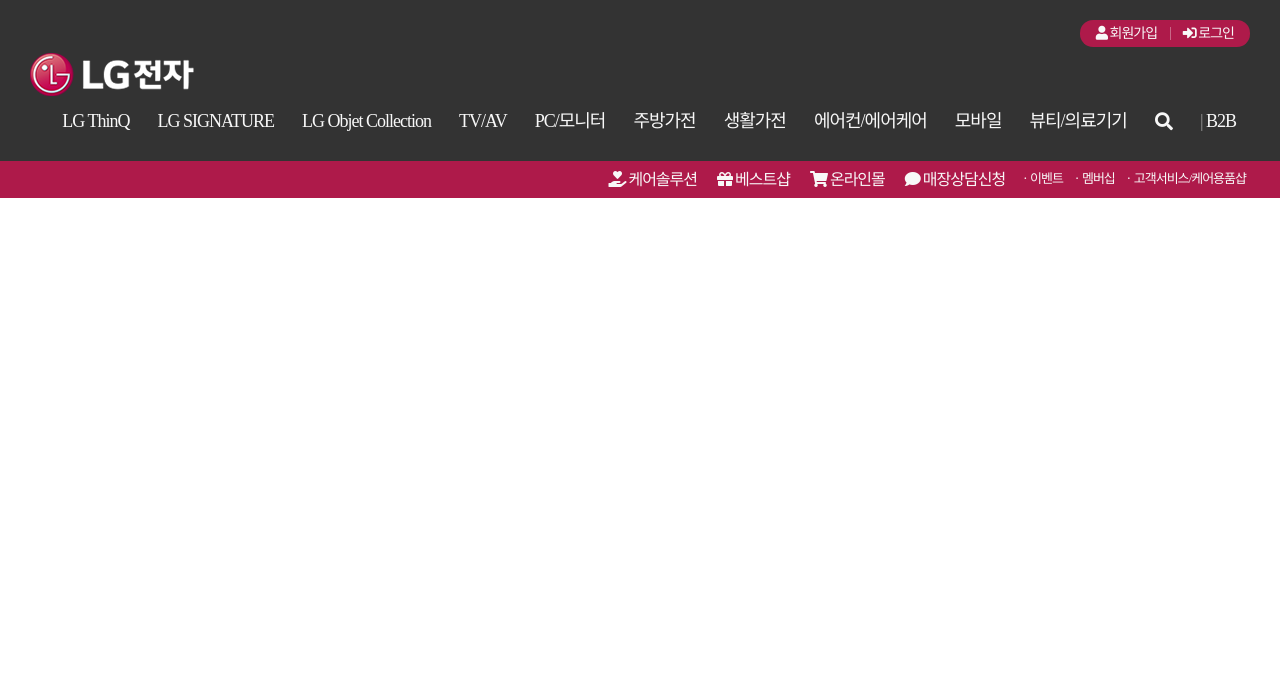
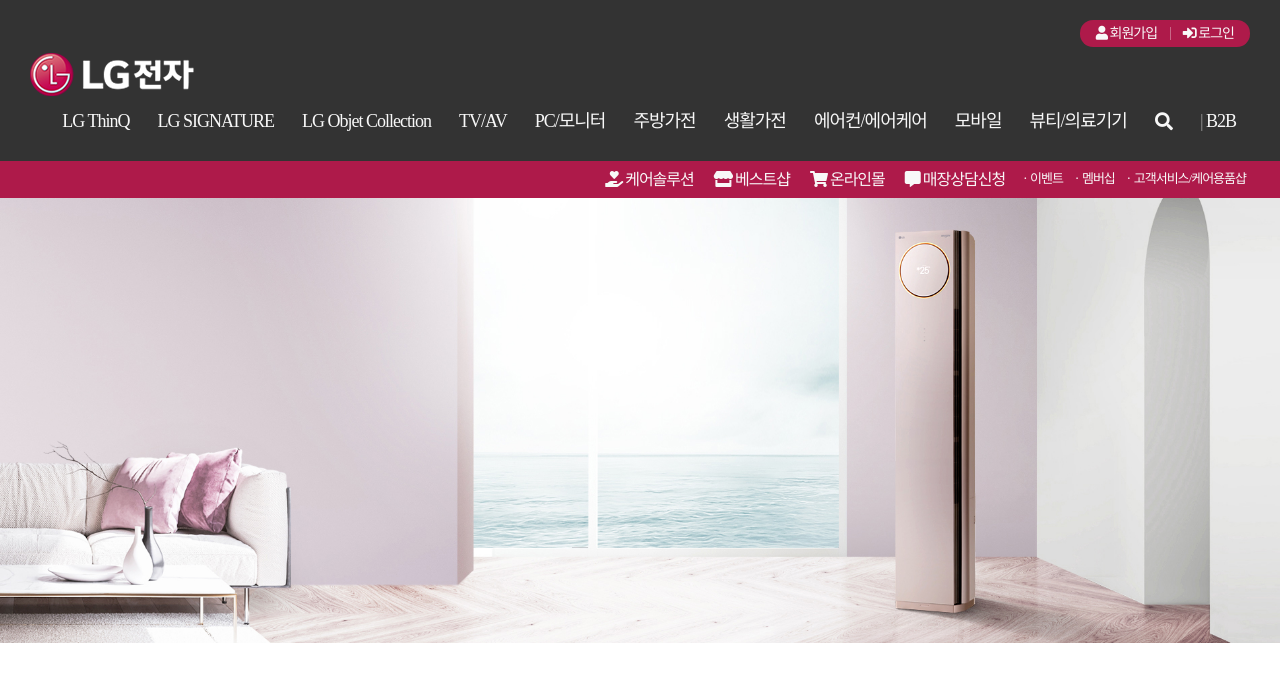
Before and after one commit to 4boysdontcry/04-LGe, a plain HTML site: page HTML/index.html in a window 1280 px wide. Drawn offline with Linux system fonts and the light colour scheme; a web font is replaced by a local one.

Commit message:
03/16 last

```diff
--- a/CSS/index.css
+++ b/CSS/index.css
@@ -29,8 +29,11 @@ html, body {font-family: 'LGSmHaR'; font-size: 14px; letter-spacing: -1px;}
     .navi-wrapper .navi-wrap {float: right; color: #f8f8f8; font-size: 18px;}
     .navi-wrapper .navi-wrap .navi {float: left; padding: 16px 14px 30px 14px;}
     .navi-wrapper .navi-wrap .navi:nth-child(12) > span {opacity: .5;}             /* nth-child를 last-child로 써도 가능 */
+    .navi-wrapper .navi-wrap a:hover {color: #999;}
 
 	.header-wrapper .navi-wrapper2 {background-color: #ae1a4a;}
     .navi-wrapper2 .navi-wrap2 {float: right; color: #f8f8f8; font-size: 16px;}
       .navi-wrapper2 .navi-wrap2 .navi2 {float: left; padding: 10px 10px 10px 10px;}
       .navi-wrapper2 .navi-wrap2 .navi3 {float: left; padding: 11px 4px 11px 4px; font-size: 13px;}
+
+  .main-wrapper .main-wrap {width: 100%; max-width: 1924px; max-height: 727px;}
--- a/HTML/index.html
+++ b/HTML/index.html
@@ -44,9 +44,9 @@
       <div class="wrapper clearfix">
         <ul class="navi-wrap2">
           <li class="navi2"><a href="#"><i class="fa fa-hand-holding-heart"></i> 케어솔루션</a></li>
-          <li class="navi2"><a href="#"><i class="fa fa-gift"></i> 베스트샵</a></li>
+          <li class="navi2"><a href="#"><i class="fa fa-store"></i> 베스트샵</a></li>
           <li class="navi2"><a href="#"><i class="fa fa-shopping-cart"></i> 온라인몰</a></li>
-          <li class="navi2"><a href="#"><i class="fa fa-comment"></i> 매장상담신청</a></li>
+          <li class="navi2"><a href="#"><i class="fa fa-comment-alt"></i> 매장상담신청</a></li>
             <li class="navi3"><a href="#">ㆍ이벤트</a></li>
             <li class="navi3"><a href="#">ㆍ멤버십</a></li>
             <li class="navi3"><a href="#">ㆍ고객서비스/케어용품샵</a></li>
@@ -58,7 +58,8 @@
 
   <!-- .main-section -->
   <section class="main-wrapper">
-
+    <div class="main-wrap">
+      <img src="../IMG/main01.jpg" alt="메인1" class="img">
   </section>
   <!-- .main-section// -->
 
```
